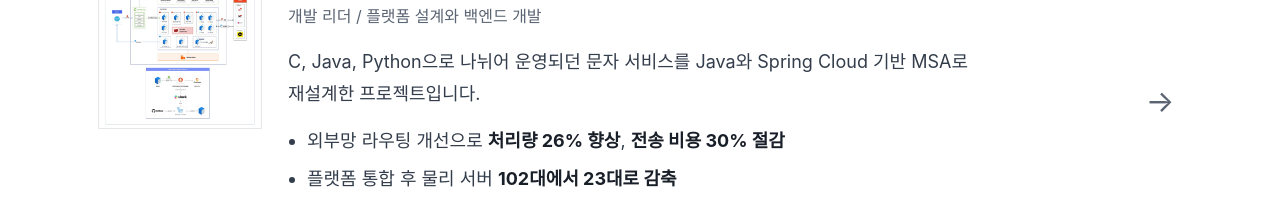
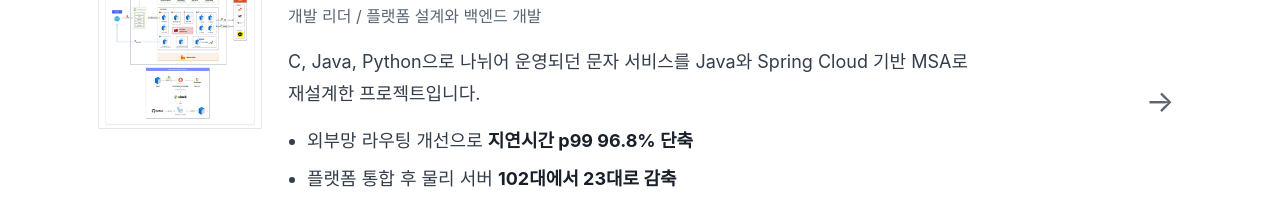
Before and after one commit to dev-LeeJaeHyeok/dev-LeeJaeHyeok.github.io, a plain HTML site: page index.html in a window 1280 px wide. Shown: the part 879-1092 px from the top of the page. Drawn offline with Linux system fonts and the light colour scheme; a web font is replaced by a local one.

Commit message:
fix main projects intro

```diff
--- a/index.html
+++ b/index.html
@@ -104,7 +104,7 @@
           <p class="project-card__role">개발 리더 / 플랫폼 설계와 백엔드 개발</p>
           <p class="project-card__description">C, Java, Python으로 나뉘어 운영되던 문자 서비스를 Java와 Spring Cloud 기반 MSA로 재설계한 프로젝트입니다.</p>
           <ul class="project-card__results">
-            <li>외부망 라우팅 개선으로 <strong>처리량 26% 향상</strong>, <strong>전송 비용 30% 절감</strong></li>
+            <li>외부망 라우팅 개선으로 <strong> 지연시간 p99 96.8% 단축</strong></li>
             <li>플랫폼 통합 후 물리 서버 <strong>102대에서 23대로 감축</strong></li>
           </ul>
           <div class="project-card__bottom">
```
